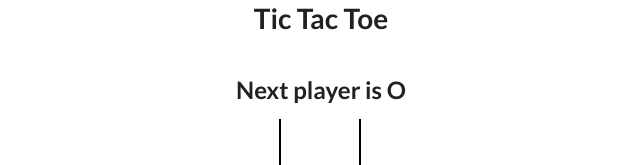
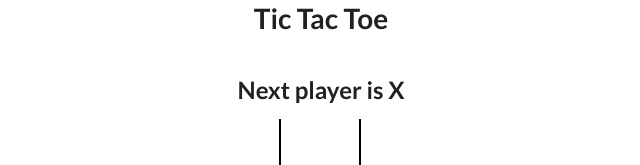
Before and after one commit to gauravrajbhar07/tic-tac-toe-using-javascript, a React (Create React App) app: page / in a window 1280 px wide. Shown: the top 165 px of the page, without its empty margins (319-959 px from the left). Built offline with nearby package versions, Linux system fonts and the light colour scheme.

Commit message:
creating game history

```diff
--- a/src/App.js
+++ b/src/App.js
@@ -6,13 +6,23 @@
 
 const App = () => {
 
-  const [board, setBoard] = useState(Array(9).fill(null));
-  const [isXNext, setIsXNext] = useState(false);
+  // const [board, setBoard] = useState(Array(9).fill(null));
+  // const [isXNext, setIsXNext] = useState(false);
+
+  const [history, setHistory] = useState([{ board: Array(9).fill(null), isXNext: true },]);
+
+  const [currentMove, setCurrentMove] = useState(0);
 
 
-  const winner = calculateWinner(board)
 
-  const message = winner ? `winner is ${winner}` : `Next player is ${isXNext ? "X" : "O"}`;
+
+
+  const current = history[currentMove]
+
+
+  const winner = calculateWinner(current.board)
+
+  const message = winner ? `winner is ${winner}` : `Next player is ${current.isXNext ? "X" : "O"}`;
 
 
 
@@ -20,21 +30,30 @@
 
 
   const handleSquareClick = (position) => {
-    if (Board[position] || winner) {
+    if (current.board[position] || winner) {
       return;
     }
 
-    setBoard((prev) => {
-      return prev.map((square, pos) => {
+    setHistory((prev) => {
+      const last = prev[prev.length - 1]; //givs last element is the array
+
+
+      const newBoard = last.board.map((square, pos) => {
         if (pos === position) {
-          return isXNext ? "X" : "O";
+          return last.isXNext ? "X" : "O";
         } else {
           return square;
         }
+
       });
+      return prev.concat({ board: newBoard, isXNext: !last.isXNext })
     });
 
-    setIsXNext((prev) => !prev);
+
+    // setIsXNext((prev) => !prev);
+
+
+    setCurrentMove(prev => prev + 1)
   };
 
 
@@ -44,7 +63,7 @@
       <h1>Tic Tac Toe</h1>
       <h2>{message}</h2>
 
-      <Board board={board} handleSquareClick={handleSquareClick} />
+      <Board board={current.board} handleSquareClick={handleSquareClick} />
     </div>
   )
 }
```
